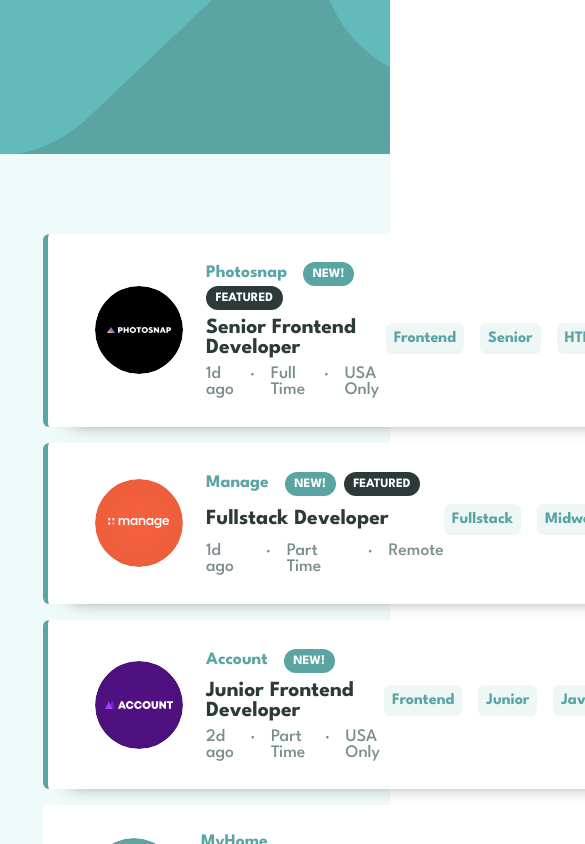
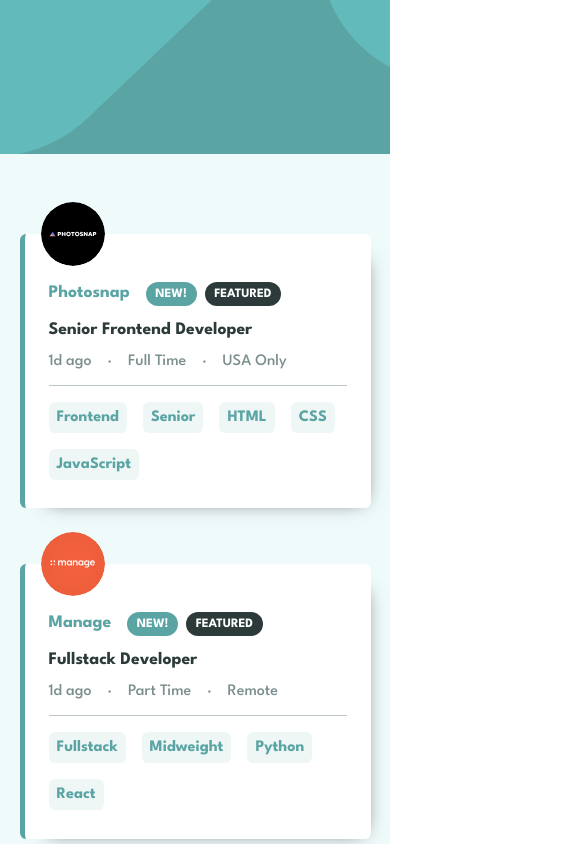
Before and after one commit to ABojo/fm-job-listings, a React (Create React App) app: page / in a window 390 px wide. Shown: the top 844 px of the page, 585 px wide, since content can reach past the window. Built offline with nearby package versions, Linux system fonts and the light colour scheme.

Commit message:
added responsive styling to the job list and job cards

```diff
--- a/src/components/JobCard/JobCard.styles.scss
+++ b/src/components/JobCard/JobCard.styles.scss
@@ -1,12 +1,28 @@
 @use "../../styles/variables" as *;
+@use "../../styles/breakpoints" as *;
 
 .job-card {
   display: grid;
-  grid-template-columns: min-content 1fr min-content;
+  grid-template-columns: min-content max-content 1fr;
   grid-row-gap: 0.5rem;
   align-items: center;
   padding: 1.8rem 2.9rem;
   font-weight: $fw-thick;
+  align-items: start;
+  position: relative;
+
+  @include respond-to("md") {
+    padding-inline: 1.5rem;
+    grid-row-gap: 1rem;
+  }
+
+  @include respond-to("lg") {
+    padding-top: 3rem;
+  }
+
+  @include respond-to("md") {
+    grid-template-columns: min-content 1fr;
+  }
 
   &--new {
     border-left: 5px solid $color-dark-cyan;
@@ -18,6 +34,19 @@
     border-radius: 50%;
     grid-row: 1 / 4;
     margin-right: 1.45rem;
+
+    @include respond-to("lg") {
+      position: absolute;
+      top: -5rem;
+      left: 2.5rem;
+      width: 4rem;
+      height: 4rem;
+      margin-right: 0;
+    }
+
+    @include respond-to("md") {
+      left: 1rem;
+    }
   }
 
   &__head {
@@ -42,6 +71,10 @@
     &:hover {
       color: $color-dark-cyan;
     }
+
+    @include respond-to("md") {
+      font-size: 1.1rem;
+    }
   }
 
   &__details {
@@ -52,14 +85,34 @@
     font-size: 1.1rem;
     font-weight: $fw-thin;
 
+    @include respond-to("md") {
+      font-size: 1rem;
+    }
+
     span:not(:last-child) {
       margin-right: 1rem;
     }
   }
 
   &__keywords {
-    grid-row: 2/3;
+    grid-row: 1/4;
     display: flex;
+    flex-wrap: wrap;
     gap: 1rem;
+    justify-self: end;
+    justify-content: start;
+    align-self: center;
+    margin-left: 5rem;
+    grid-column: 3 / 4;
+
+    @include respond-to("md") {
+      grid-column: 1 / -1;
+      grid-row: 4 / 5;
+      justify-self: stretch;
+      border-top: 1px solid rgba($color-grey-cyan-1, 0.5);
+      padding-top: 1rem;
+      margin-top: 0rem;
+      margin-left: 0;
+    }
   }
 }
--- a/src/components/JobList/JobList.styles.scss
+++ b/src/components/JobList/JobList.styles.scss
@@ -1,4 +1,5 @@
 @use "../../styles/variables" as *;
+@use "../../styles/breakpoints" as *;
 
 .job-list {
   background-color: $color-bg;
@@ -8,5 +9,9 @@
   &__cards {
     display: grid;
     grid-gap: 1rem;
+
+    @include respond-to("lg") {
+      grid-gap: 3.5rem;
+    }
   }
 }
```
